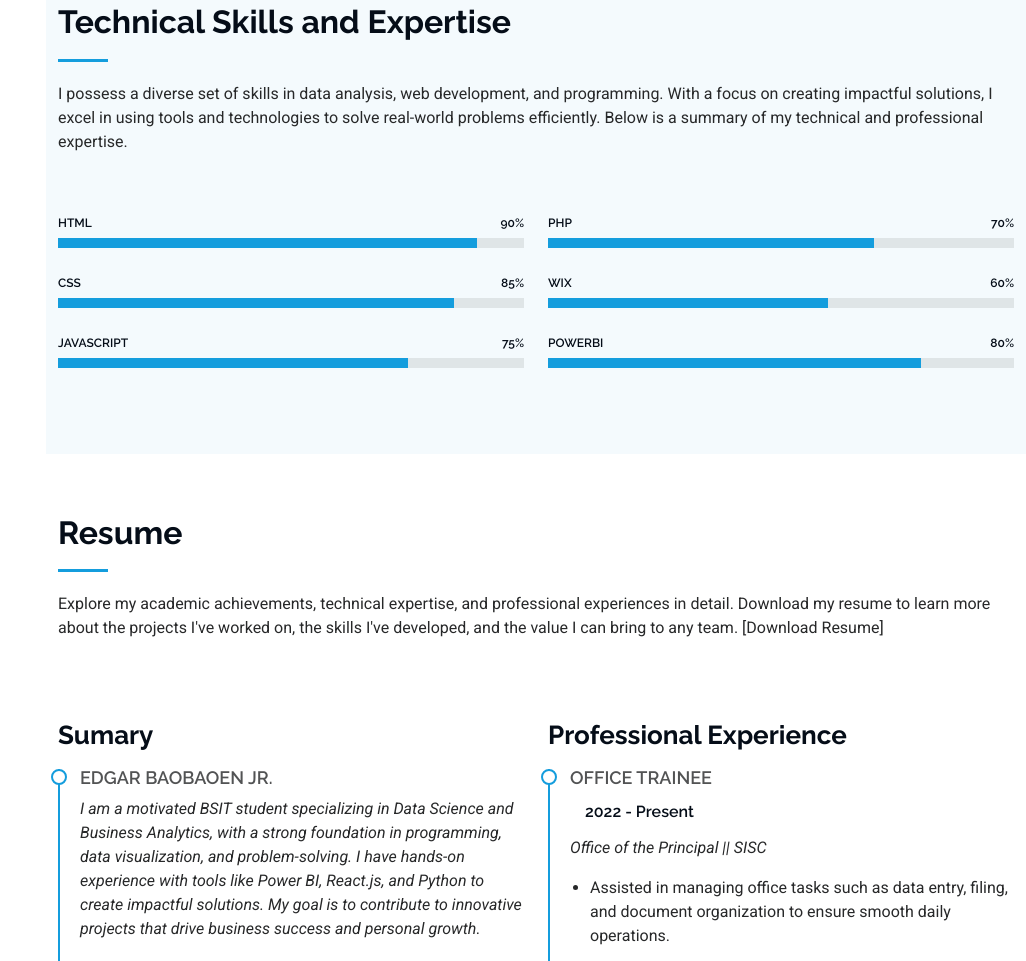
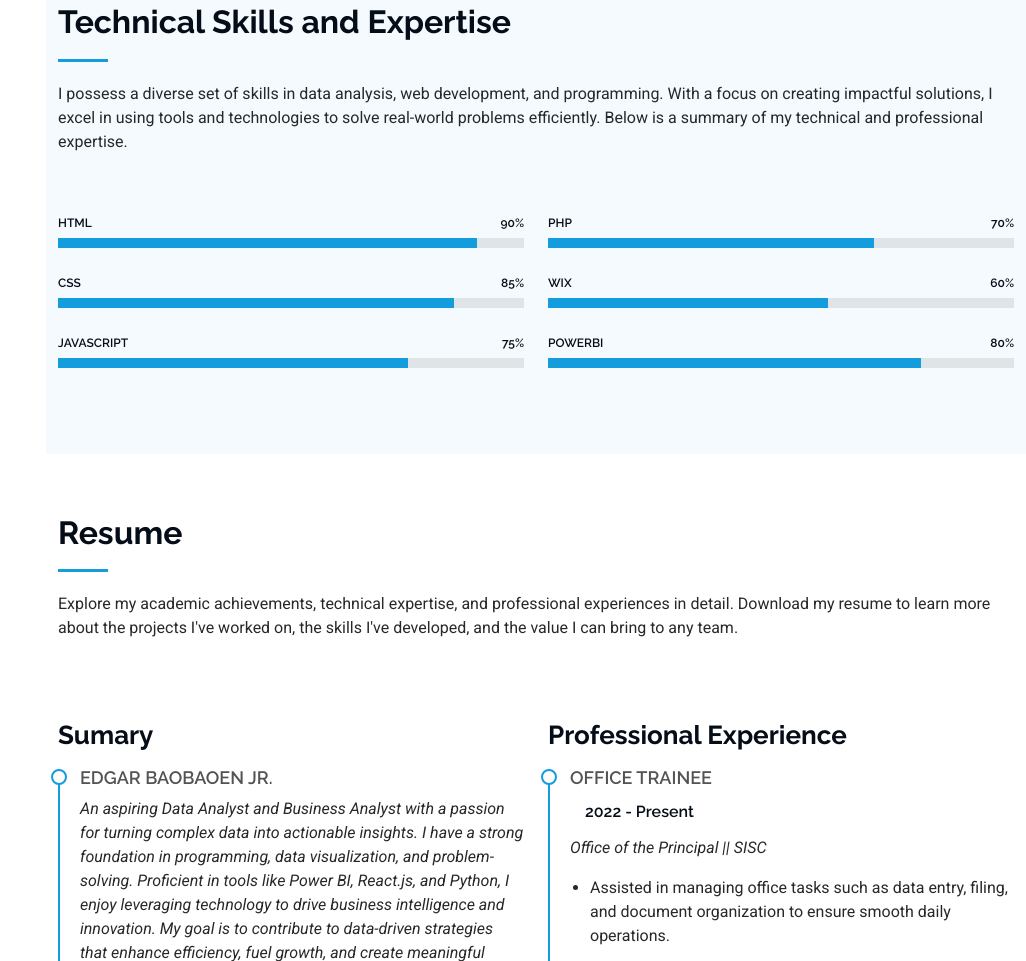
Before and after one commit to gitz1001/My-portfolio, a plain HTML site: page index.html in a window 1280 px wide. Shown: the part 1839-2800 px from the top of the page, without its empty margins (254-1280 px from the left). Drawn offline with Linux system fonts and the light colour scheme.

Commit message:
Update index.html

```diff
--- a/index.html
+++ b/index.html
@@ -46,7 +46,7 @@
 
     <div class="social-links text-center">
       <a href="https://github.com/gitz1001" target="_blank" rel="noopener noreferrer" class="github"><i class="bi bi-github"></i></a>
-      <a href="mailto:24-0193C@sgen.edu.ph" target="_blank" rel="noopener noreferrer" class="gmail"> <i class="bi bi-envelope"></i> </a>
+      <a href="mailto:zoren.baobaoen03@gmail.com" target="_blank" rel="noopener noreferrer" class="gmail"> <i class="bi bi-envelope"></i> </a>
       <a href="https://www.youtube.com/channel/UCl_chLoYDCUJO3g0TisCORA" target="_blank" rel="noopener noreferrer" class="youtube"><i class="bi bi-youtube"></i></a>
       <a href="https://www.linkedin.com/in/edgar-240a9a261/" target="_blank" rel="noopener noreferrer" class="linkedin"><i class="bi bi-linkedin"></i></a>
     </div>
@@ -79,7 +79,6 @@
 
     </section>
     <!-- /Hero Section -->
-
 
     <!-- About Section -->
     <section id="about" class="about section">
@@ -250,8 +249,7 @@
       <!-- Section Title -->
       <div class="container section-title" data-aos="fade-up">
         <h2>Resume</h2>
-        <p>Explore my academic achievements, technical expertise, and professional experiences in detail. Download my resume to learn more about the projects I've worked on, the skills I've developed, and the value I can bring to any team.
-          [Download Resume]</p>
+        <p>Explore my academic achievements, technical expertise, and professional experiences in detail. Download my resume to learn more about the projects I've worked on, the skills I've developed, and the value I can bring to any team.</p>
       </div><!-- End Section Title -->
 
       <div class="container">
@@ -263,8 +261,7 @@
 
             <div class="resume-item pb-0">
               <h4>Edgar Baobaoen Jr.</h4>
-              <p><em>I am a motivated BSIT student specializing in Data Science and Business Analytics, with a strong foundation in programming, data visualization, and problem-solving. I have hands-on experience with tools like Power BI, React.js, and Python to create impactful solutions. My goal is to contribute to innovative projects that drive business success and personal growth.</em></p>
-              <ul>
+                <p><em>An aspiring Data Analyst and Business Analyst with a passion for turning complex data into actionable insights. I have a strong foundation in programming, data visualization, and problem-solving. Proficient in tools like Power BI, React.js, and Python, I enjoy leveraging technology to drive business intelligence and innovation. My goal is to contribute to data-driven strategies that enhance efficiency, fuel growth, and create meaningful impact.</em></p>               <ul>
                 <li>Duplas Sudipen, 2520 La Union</li>
                 <li>+639-465-41-203</li>
                 <li>24-0193c@sgen.edu.ph</li>
```
